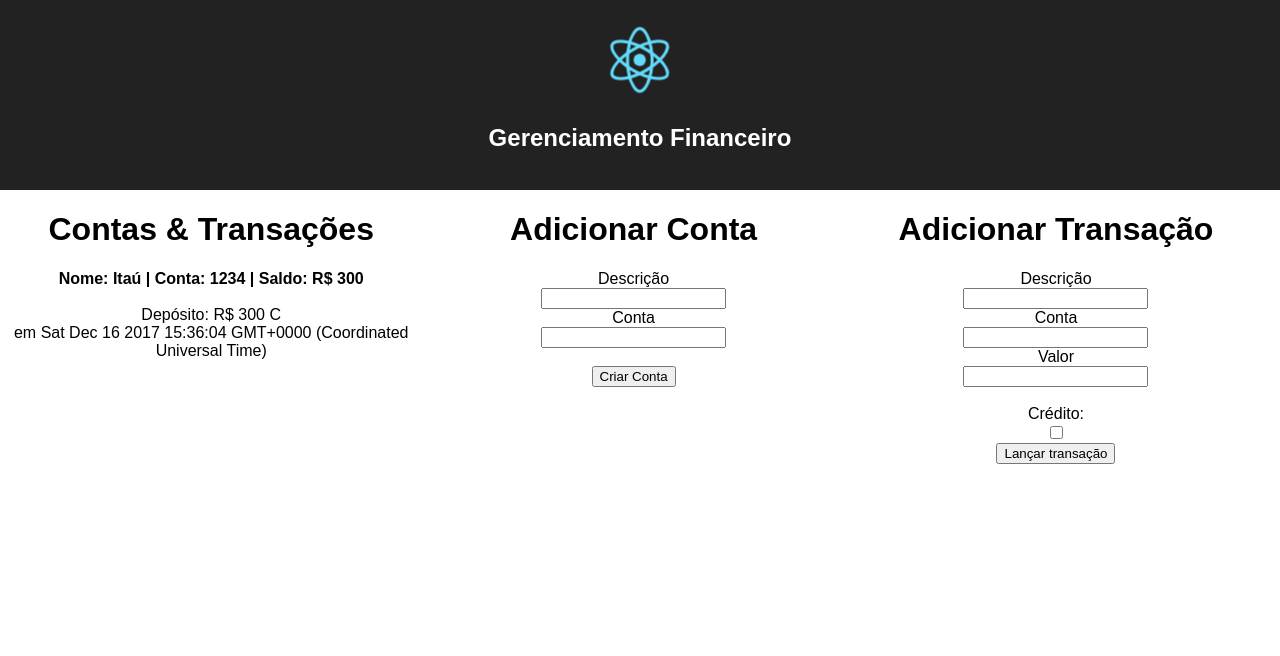
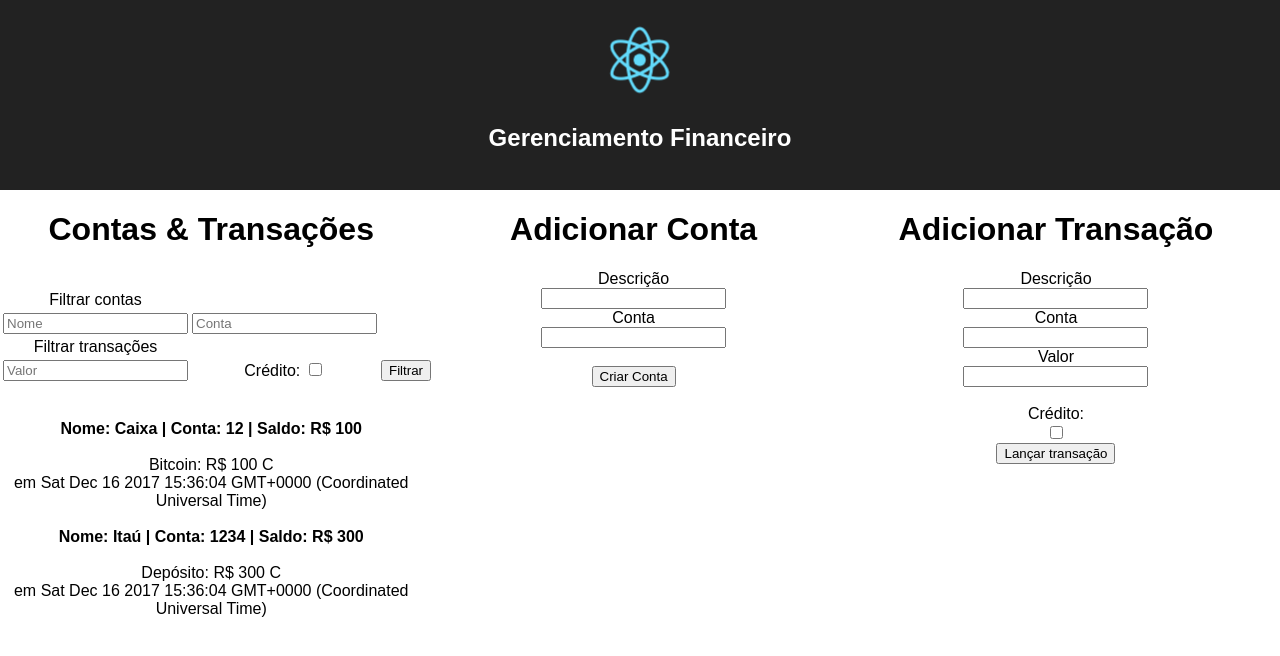
Before and after one commit to pedrofsn/react-sample, a React (Create React App) app in the folder my-app/: page / in a window 1280 px wide. Shown: the top 656 px of the page. Built offline with nearby package versions, Linux system fonts and the light colour scheme; the HTML template or start-up script is replaced by a standard one.

Commit message:
Componente para filtro de diversos campos. Apenas funcionando por nome.

```diff
--- a/my-app/src/App.tsx
+++ b/my-app/src/App.tsx
@@ -8,11 +8,26 @@ import { Transacao } from './models/Transacao';
 
 const logo = require('./logo.svg');
 
-class App extends React.Component<{}, { contas: Conta[] }> {
+class App extends React.Component<{}, { contas: Conta[], contasTemp: Conta[] }> {
 
   componentWillMount() {
     this.state = {
+      contasTemp: [],
       contas: [
+        {
+          id: 1,
+          nome: "Caixa",
+          conta: 12,
+          saldo: 100,
+          transacoes: [
+            {
+              isCredito: true,
+              nome: "Bitcoin",
+              data: new Date(),
+              valor: 100
+            }
+          ]
+        },
         {
           id: 2,
           nome: "Itaú",
@@ -83,6 +98,32 @@ class App extends React.Component<{}, { contas: Conta[] }> {
     }
   }
 
+  handleFiltrar(nome: String, conta: number, valor: number, isCredito: boolean) {
+    const contasBackup = new Array<Conta>()
+    let contasFiltradas = this.state.contas
+
+    // Backupando contas existentes
+    if (this.state.contasTemp.length == 0) {
+      contasFiltradas.forEach(conta => contasBackup.push(conta))
+    } else {
+      const { contasTemp } = this.state
+      contasTemp.forEach(conta => contasBackup.push(conta))
+    }
+
+    if (contasFiltradas.length > 0 && nome != '') {
+      for (let i = 0; i < contasFiltradas.length; i++) {
+        let caso = contasFiltradas[i].nome === nome
+        if (!caso && i > -1) {
+          contasFiltradas.splice(i, 1);
+        }
+      }
+    } else if (nome == '' || nome == undefined) {
+      contasFiltradas = contasBackup
+    }
+
+    this.setState({ contas: contasFiltradas, contasTemp: contasBackup })
+  }
+
   render() {
     return (
       <div className="App">
@@ -91,7 +132,7 @@ class App extends React.Component<{}, { contas: Conta[] }> {
           <h2>Gerenciamento Financeiro</h2>
         </div>
         <div className="coluna">
-          <ResumoConta contas={this.state.contas} />
+          <ResumoConta contas={this.state.contas} filtrar={this.handleFiltrar.bind(this)} />
         </div>
         <div className="coluna">
           <AdicionarConta adicionarConta={this.handleAdicionarConta.bind(this)} />
--- a/my-app/src/components/ResumoConta.tsx
+++ b/my-app/src/components/ResumoConta.tsx
@@ -3,20 +3,65 @@ import { Conta } from '../models/Conta';
 
 export default interface Props {
   contas: Conta[];
+  filtrar: (nome: String, conta: number, valor: number, isCredito: boolean) => {};
 }
 
-export class ResumoConta extends React.Component<Props> {
+export class ResumoConta extends React.Component<Props, {}> {
+
+  handleSubmit(e: any) {
+    const inputNome = (this.refs['nome'] as any as HTMLInputElement)
+    const inputConta = (this.refs['conta'] as any as HTMLInputElement)
+    const inputValor = (this.refs['valor'] as any as HTMLInputElement)
+    const inputCheckbox = (this.refs['credito'] as any as HTMLInputElement)
+
+    const nome = inputNome.value.trim();
+    const conta = inputConta.value.trim();
+    const valor = inputValor.value.trim();
+    const isCredito = inputCheckbox.checked;
+
+    let contaNumber = (conta != '') ? parseInt(conta) : -1
+    let valorNumber = (valor != '') ? parseInt(valor) : -1
+
+    this.props.filtrar(nome, contaNumber, valorNumber, isCredito);
+
+    e.preventDefault();
+  }
+
   render() {
     const { contas } = this.props;
 
     return (
       <div>
         <h1>Contas & Transações</h1>
+        <br />
+        <form onSubmit={this.handleSubmit.bind(this)}>
+          <table>
+            <tbody>
+              <tr>
+                <td>Filtrar contas</td>
+              </tr>
+              <tr>
+                <td><input type="text" ref="nome" placeholder="Nome" /></td>
+                <td><input type="text" ref="conta" placeholder="Conta" /></td>
+              </tr>
+              <tr>
+                <td>Filtrar transações</td>
+              </tr>
+              <tr>
+                <td><input type="text" ref="valor" placeholder="Valor" /></td>
+                <td><label>Crédito: </label><input type="checkbox" ref="credito" /></td>
+                <td><input type="submit" value="Filtrar" onClick={this.handleSubmit.bind(this)} /></td>
+              </tr>
+            </tbody>
+          </table>
+        </form>
+        <br />
+        <br />
         {
           contas.map(
             (conta) => {
-              return <div>
-                <strong key={conta.id}> Nome: {conta.nome} | Conta: {conta.conta} | Saldo: R$ {conta.saldo} </strong>
+              return <div key={conta.id}>
+                <strong> Nome: {conta.nome} | Conta: {conta.conta} | Saldo: R$ {conta.saldo} </strong>
                 <br />
                 {
                   conta.transacoes.map(
```
